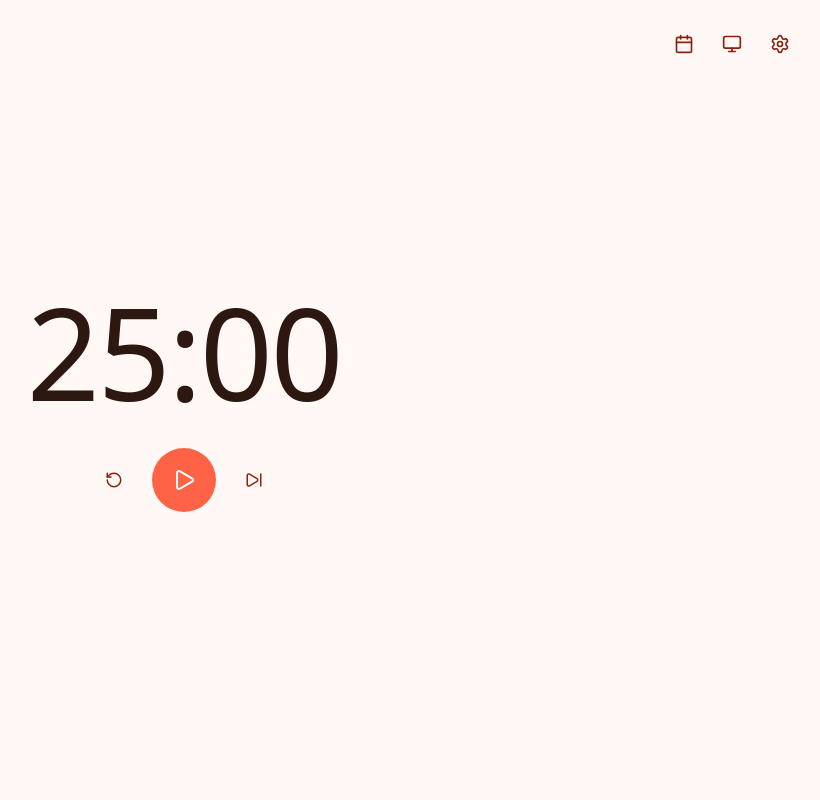
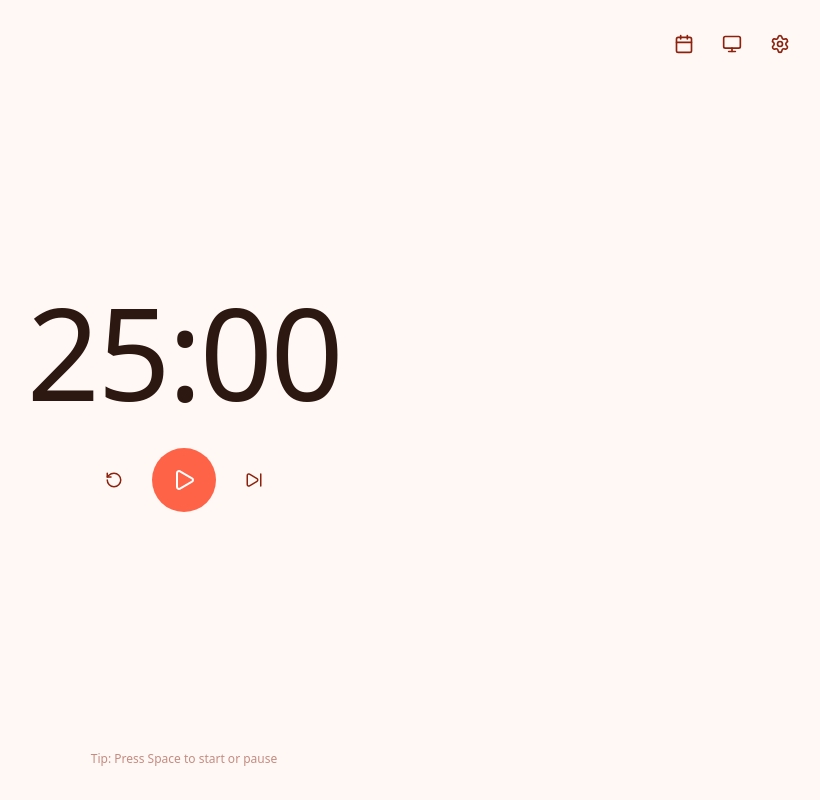
Before and after one commit to 657KB/pomodoro-timer, a React (Vite) app: page / in a window 1280 px wide. Shown: the whole page, without its empty margins (456-1276 px from the left). Built offline with nearby package versions, Linux system fonts and the light colour scheme.

Commit message:
feat(Timer): add spacebar shortcut to start/pause timer
- Add keyboard event listener for spacebar to toggle timer
- Show subtle shortcut hint at bottom when timer is paused
- Auto-hide hint when timer is running
- Add i18n support for hint text (zh/en)

```diff
--- a/src/components/Timer.css
+++ b/src/components/Timer.css
@@ -76,3 +76,20 @@
     height: 40px;
   }
 }
+
+.shortcut-hint {
+  position: absolute;
+  bottom: 2rem;
+  left: 50%;
+  transform: translateX(-50%);
+  font-size: 0.75rem;
+  color: var(--color-text-secondary);
+  opacity: 0.5;
+  transition: opacity 0.3s ease;
+  pointer-events: none;
+  user-select: none;
+}
+
+.shortcut-hint.hidden {
+  opacity: 0;
+}
--- a/src/components/Timer.jsx
+++ b/src/components/Timer.jsx
@@ -1,4 +1,4 @@
-import { useEffect } from 'react'
+import { useEffect, useCallback } from 'react'
 import { Play, Pause, RotateCcw, SkipForward } from 'lucide-react'
 import { useTimer } from '../hooks/useTimer'
 import { useI18n } from '../hooks/useI18n.js'
@@ -15,6 +15,18 @@ export function Timer({ onWorkComplete, onBreakComplete, onStateChange, duration
   useEffect(() => {
     onStateChange?.({ isRunning, mode })
   }, [isRunning, mode, onStateChange])
+
+  const handleKeyDown = useCallback((e) => {
+    if (e.code === 'Space' && e.target.tagName !== 'INPUT' && e.target.tagName !== 'BUTTON') {
+      e.preventDefault()
+      isRunning ? pause() : start()
+    }
+  }, [isRunning, pause, start])
+
+  useEffect(() => {
+    document.addEventListener('keydown', handleKeyDown)
+    return () => document.removeEventListener('keydown', handleKeyDown)
+  }, [handleKeyDown])
 
   const minutes = Math.floor(timeLeft / 60)
   const seconds = Math.floor(timeLeft % 60)
@@ -34,6 +46,9 @@ export function Timer({ onWorkComplete, onBreakComplete, onStateChange, duration
           <SkipForward size={18} />
         </button>
       </div>
+      <div className={`shortcut-hint ${isRunning ? 'hidden' : ''}`}>
+        {t('timer.spaceToStart')}
+      </div>
     </div>
   )
 }
--- a/src/i18n/en.js
+++ b/src/i18n/en.js
@@ -4,6 +4,7 @@ export default {
     start: 'Start',
     pause: 'Pause',
     skip: 'Skip',
+    spaceToStart: 'Tip: Press Space to start or pause',
   },
 
   theme: {
--- a/src/i18n/zh.js
+++ b/src/i18n/zh.js
@@ -4,6 +4,7 @@ export default {
     start: '开始',
     pause: '暂停',
     skip: '跳过',
+    spaceToStart: '提示：按空格键开始或暂停计时',
   },
 
   theme: {
```
